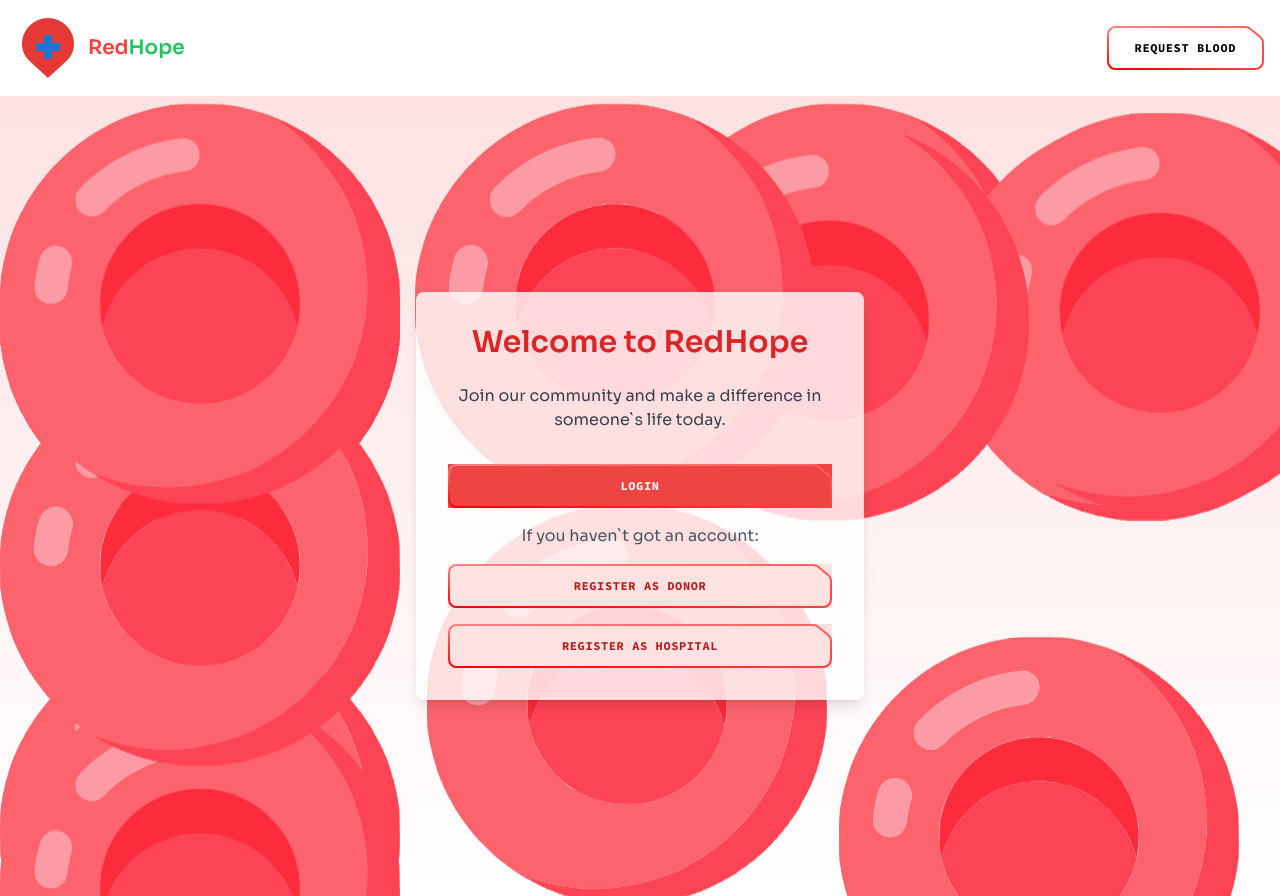
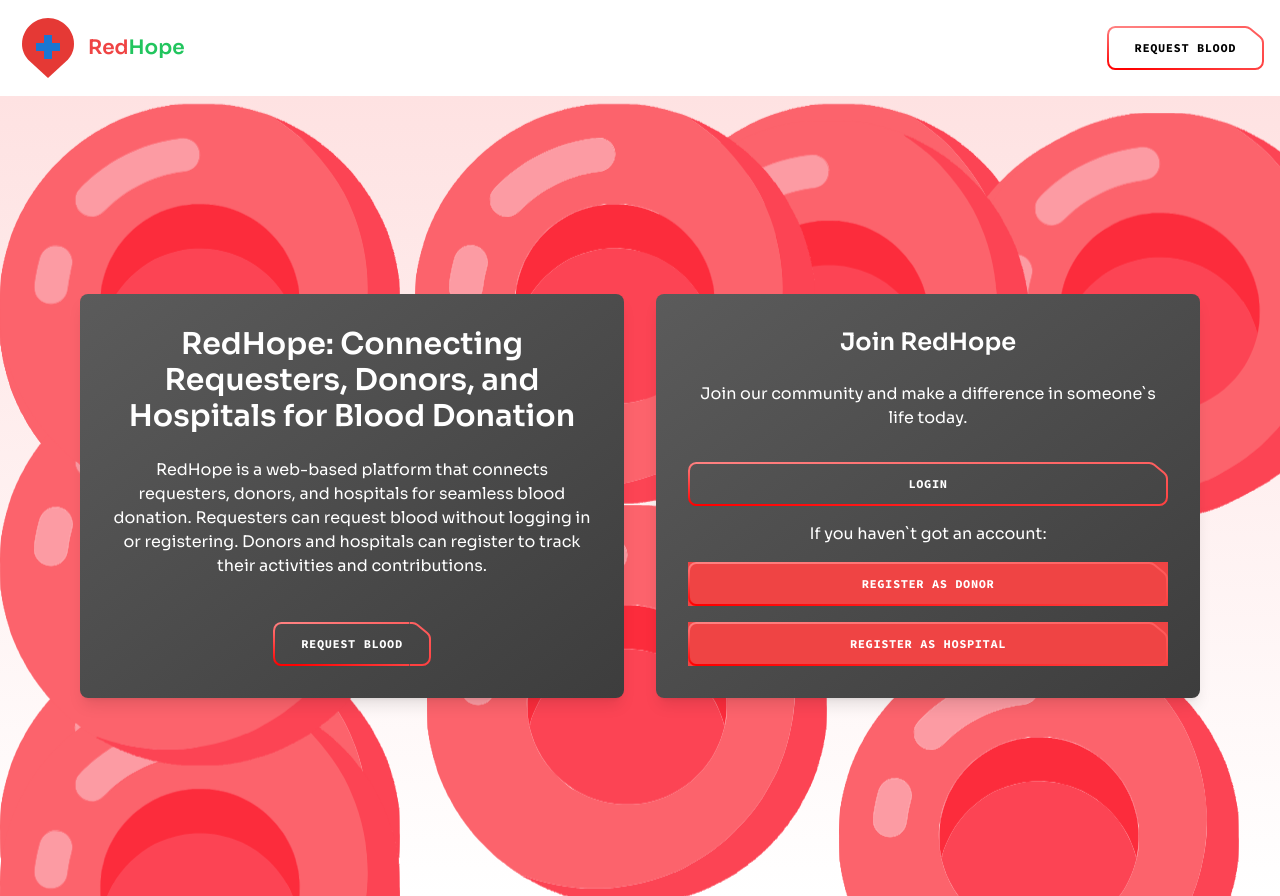
Before and after one commit to Rajamiththiran/RedHope_FrontEnd, a React (Vite) app: page / in a window 1280 px wide. Built offline with nearby package versions, Linux system fonts and the light colour scheme.

Commit message:
home page updated

```diff
--- a/src/components/home.jsx
+++ b/src/components/home.jsx
@@ -20,6 +20,7 @@ const Home = () => {
   const handleLogin = () => handleNavigation("/login");
   const handleRegisterDonor = () => handleNavigation("/donor-register");
   const handleRegisterHospital = () => handleNavigation("/hospital-register");
+  const handleRequestBlood = () => handleNavigation("/request-blood");
 
   return (
     <div className="relative min-h-screen bg-gradient-to-b from-red-100 to-white overflow-hidden flex justify-center items-center">
@@ -86,31 +87,59 @@ const Home = () => {
         />
       </div>
 
-      <div className="bg-white bg-opacity-80 rounded-lg shadow-lg p-8 w-full max-w-md z-10">
-        <h1 className="text-3xl font-bold text-center mb-6 text-red-600">
-          Welcome to RedHope
+      <div className="flex flex-col md:flex-row justify-center items-stretch space-y-8 md:space-y-0 md:space-x-8 z-10 w-full max-w-6xl px-4">
+        {/* Description Card */}
+        <div className="bg-gradient-to-br from-[#5b5b5b] to-[#3d3d3d] bg-opacity-80 rounded-lg shadow-lg p-8 w-full md:w-1/2 flex flex-col justify-between">
+          <div>
+            <h1 className="text-3xl font-bold text-center mb-6 text-white">
+              RedHope: Connecting Requesters, Donors, and Hospitals for Blood
+              Donation
             </h1>
-        <p className="text-center mb-8 text-gray-700">
+            <p className="text-center mb-6 text-white">
+              RedHope is a web-based platform that connects requesters, donors,
+              and hospitals for seamless blood donation. Requesters can request
+              blood without logging in or registering. Donors and hospitals can
+              register to track their activities and contributions.
+            </p>
+          </div>
+          <div className="text-center">
+            <Button
+              className="from-[#5b5b5b] text-white transition-all duration-200 ease-in-out transform hover:scale-105"
+              onClick={handleRequestBlood}
+            >
+              Request Blood
+            </Button>
+          </div>
+        </div>
+
+        {/* Login and Register Card */}
+        <div className="bg-gradient-to-br from-[#5b5b5b] to-[#3d3d3d] bg-opacity-80 rounded-lg shadow-lg p-8 w-full md:w-1/2 flex flex-col justify-between">
+          <div>
+            <h2 className="text-2xl font-bold text-center mb-6 text-white">
+              Join RedHope
+            </h2>
+            <p className="text-center mb-8 text-white">
               Join our community and make a difference in someone`s life today.
             </p>
+          </div>
           <div className="space-y-4">
             <Button
-            className="w-full bg-red-500 hover:bg-red-600 text-white transition-all duration-200 ease-in-out transform hover:scale-105"
+              className="w-full from-[#5b5b5b] text-white transition-all duration-200 ease-in-out transform hover:scale-105"
               onClick={handleLogin}
             >
               Login
             </Button>
-          <p className="text-center text-gray-600">
+            <p className="text-center text-white">
               If you haven`t got an account:
             </p>
             <Button
-            className="w-full bg-red-100 hover:bg-red-200 text-red-700 transition-all duration-200 ease-in-out transform hover:scale-105"
+              className="w-full bg-red-500 text-white hover:bg-red-600 transition-all duration-200 ease-in-out transform hover:scale-105"
               onClick={handleRegisterDonor}
             >
               Register as Donor
             </Button>
             <Button
-            className="w-full bg-red-100 hover:bg-red-200 text-red-700 transition-all duration-200 ease-in-out transform hover:scale-105"
+              className="w-full bg-red-500 text-white hover:bg-red-600 transition-all duration-200 ease-in-out transform hover:scale-105"
               onClick={handleRegisterHospital}
             >
               Register as Hospital
@@ -118,6 +147,7 @@ const Home = () => {
           </div>
         </div>
       </div>
+    </div>
   );
 };
 
```
Lines whose indentation alone changed are shown as unchanged.
